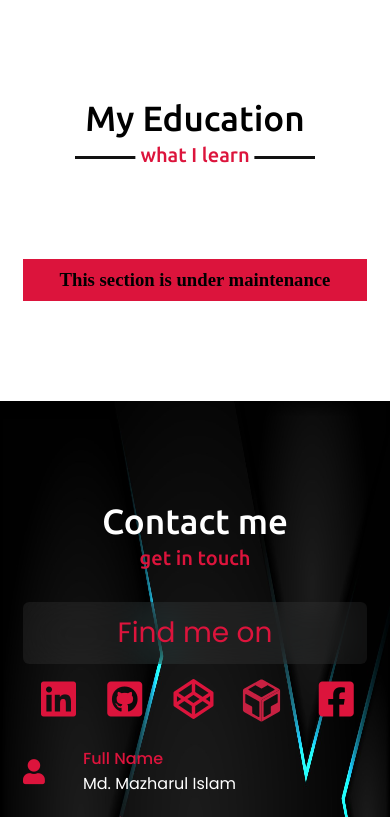
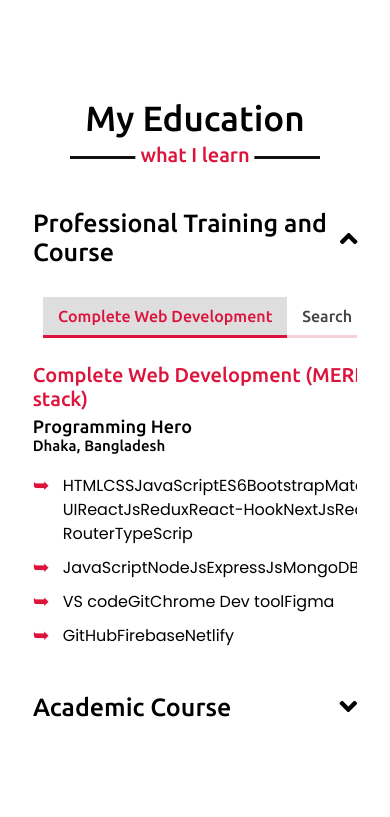
Before and after one commit to Maaazhar/maaazhar.github.io, a React (Vite) app: page / in a window 390 px wide. Shown: the part 6587-7404 px from the top of the page. Built offline with nearby package versions, Linux system fonts and the light colour scheme.

Commit message:
adding data of education section-3

```diff
--- a/src/components/Education/Education.css
+++ b/src/components/Education/Education.css
@@ -10,3 +10,168 @@
     background: #fff;
     content: "what I learn";
 }
+
+.educationTabsWrapper{
+    overflow: hidden;
+}
+
+.educationTabs {
+    width: 85%;
+    display: flex;
+    padding: 10px;
+}
+
+.educationTabWrapper {
+    flex: 3;
+    position: relative;
+    display: flex;
+    flex-direction: column;
+    margin-right: 20px;
+}
+
+.educationTab {
+    width: 100%;
+    background: transparent;
+    border-left: 3px solid #dc143c33;
+    border-right: none;
+    border-top: none;
+    border-bottom: none;
+    padding: 15px;
+    color: #444;
+    font: 500 18px 'Ubuntu', sans-serif;
+    text-align: left;
+    cursor: pointer;
+    white-space: nowrap;
+    transition: all 0.2s;
+}
+
+.educationTab:hover {
+    background: #9e9e9e56;
+}
+
+.activeEducationTab {
+    color: crimson;
+    background: #9e9e9e56;
+    border-left: 3px solid #dc143c;
+}
+
+.educationTabContentWrapper {
+    flex: 9;
+    padding: 5px 10px;
+    border-left: none;
+}
+
+.educationTabContent {
+    display: none;
+}
+
+.activeEducationContent {
+    display: block;
+}
+
+.educationTabs>.educationTabContentWrapper>.educationTabContent>.position {
+    margin-bottom: 5px;
+    color: crimson;
+    font: 500 20px 'Ubuntu', sans-serif;
+}
+
+.educationTabs>.educationTabContentWrapper>.educationTabContent>.company {
+    font: 500 18px 'Ubuntu', sans-serif;
+}
+
+.educationTabs>.educationTabContentWrapper>.educationTabContent>.location {
+    font: 500 15px 'Ubuntu', sans-serif;
+}
+
+.educationTabs>.educationTabContentWrapper>.educationTabContent>.duration {
+    margin-top: 5px;
+    color: #222;
+    font: 400 15px 'Ubuntu', sans-serif;
+}
+
+.educationTabContent>ul {
+    margin-top: 20px;
+    font: 400 16px "Poppins", sans-serif;
+    line-height: 1.5;
+}
+
+.educationTabContent>ul>li {
+    position: relative;
+    list-style: none;
+    padding-left: 30px;
+    margin-bottom: 10px;
+}
+
+.educationTabContent>ul>li::before {
+    content: "\027a5";
+    position: absolute;
+    top: -4px;
+    left: 0px;
+    font-size: 20px;
+    color: crimson;
+}
+
+/* responsive media query for education */
+@media (max-width: 1190px) {
+    .educationTabs {
+        width: 95%;
+    }
+
+    .educationTabWrapper {
+        flex: 3;
+    }
+}
+
+@media (max-width: 947px) {
+    .educationTabs {
+        width: 95%;
+        flex-direction: column;
+    }
+
+    .educationTabWrapper {
+        flex-direction: row;
+        overflow-x: auto;
+        padding-bottom: 10px;
+        margin-right: 0px;
+        margin-bottom: 10px;
+    }
+
+    .educationTab {
+        padding: 10px 20px;
+        border-left: none;
+        border-bottom: 3px solid #dc143c33;
+    }
+
+    .activeEducationTab {
+        border-bottom: 3px solid crimson;
+    }
+
+
+}
+
+@media (max-width: 690px) {}
+
+@media (max-width: 500px) {
+    .education .title::before {
+        width: 250px;
+    }
+
+    .educationTabs {
+        width: 110%;
+    }
+
+    .educationTab {
+        padding: 10px 15px;
+        font-size: 16px;
+    }
+
+    .educationTabContentWrapper {
+        align-self: center;
+    }
+}
+
+@media (max-width: 380px) {
+}
+
+@media (max-width: 350px) {
+}
--- a/src/components/Education/Education.jsx
+++ b/src/components/Education/Education.jsx
@@ -10,7 +10,7 @@ const Education = () => {
     const educationList = [
         {
             "category": "Professional Training and Course",
-            "courseTitles": ["Web Development", "Search Engine Optimization", "Complete Web Design", "CompTIA A+", "CCNA", "MTCRE and MTCNA", "Computer Network", "Red Hat Linux", "Windows Server"],
+            "courseTitles": ["Complete Web Development", "Search Engine Optimization", "Complete Web Design", "CompTIA A+", "CCNA", "MTCRE and MTCNA", "Computer Network", "Red Hat Linux", "Windows Server"],
             "courseList": [
                 {
                     "title": "Complete Web Development (MERN stack)",
@@ -19,23 +19,23 @@ const Education = () => {
                     "duration": "6 Months",
                     "passingYear": "2021",
                     "majorSubject": [
-                        ["HTML", "CSS", "JavaScript", "ES6","Bootstrap","Material UI", "ReactJs", "Redux", "React-Hook", "NextJs", "React-Router", "TypeScrip",],
-                        [ "JavaScript", "NodeJs", "ExpressJs", "MongoDB",],
-                        [ "VS code", "Git", "Chrome Dev tool", "Figma",],
-                        [ "GitHub", "Firebase", "Netlify",]
+                        ["HTML", "CSS", "JavaScript", "ES6", "Bootstrap", "Material UI", "ReactJs", "Redux", "React-Hook", "NextJs", "React-Router", "TypeScrip",],
+                        ["JavaScript", "NodeJs", "ExpressJs", "MongoDB",],
+                        ["VS code", "Git", "Chrome Dev tool", "Figma",],
+                        ["GitHub", "Firebase", "Netlify",]
                     ]
                 },
                 {
-                    "title": "Complete Web Development (MERN stack)",
+                    "title": "Search Engine Optimization",
                     "institute": "Programming Hero",
                     "location": "Dhaka, Bangladesh",
                     "duration": "6 Months",
                     "passingYear": "2021",
                     "majorSubject": [
-                        ["HTML", "CSS", "JavaScript", "ES6","Bootstrap","Material UI", "ReactJs", "Redux", "React-Hook", "NextJs", "React-Router", "TypeScrip",],
-                        [ "JavaScript", "NodeJs", "ExpressJs", "MongoDB",],
-                        [ "VS code", "Git", "Chrome Dev tool", "Figma",],
-                        [ "GitHub", "Firebase", "Netlify",]
+                        ["HTML", "CSS", "JavaScript", "ES6", "Bootstrap", "Material UI", "ReactJs", "Redux", "React-Hook", "NextJs", "React-Router", "TypeScrip",],
+                        ["JavaScript", "NodeJs", "ExpressJs", "MongoDB",],
+                        ["VS code", "Git", "Chrome Dev tool", "Figma",],
+                        ["GitHub", "Firebase", "Netlify",]
                     ]
                 }
             ]
@@ -52,24 +52,24 @@ const Education = () => {
                     "duration": "4 Years",
                     "passingYear": "2020",
                     "majorSubject": [
-                        ["HTML", "CSS", "JavaScript", "ES6","Bootstrap","Material UI", "ReactJs", "Redux", "React-Hook", "NextJs", "React-Router", "TypeScrip",],
-                        [ "JavaScript", "NodeJs", "ExpressJs", "MongoDB",],
-                        [ "VS code", "Git", "Chrome Dev tool", "Figma",],
-                        [ "GitHub", "Firebase", "Netlify",]
+                        ["HTML", "CSS", "JavaScript", "ES6", "Bootstrap", "Material UI", "ReactJs", "Redux", "React-Hook", "NextJs", "React-Router", "TypeScrip",],
+                        ["JavaScript", "NodeJs", "ExpressJs", "MongoDB",],
+                        ["VS code", "Git", "Chrome Dev tool", "Figma",],
+                        ["GitHub", "Firebase", "Netlify",]
                     ]
                 },
                 {
-                    "title": "BSc (Honors) in Electronics and Communication Engineering",
+                    "title": "Higher Secondary Certificate",
                     "institute": "Institute of Science and Technology",
                     "universityBoard": "National University, Bangladesh",
                     "location": "Dhaka, Bangladesh",
                     "duration": "4 Years",
                     "passingYear": "2020",
                     "majorSubject": [
-                        ["HTML", "CSS", "JavaScript", "ES6","Bootstrap","Material UI", "ReactJs", "Redux", "React-Hook", "NextJs", "React-Router", "TypeScrip",],
-                        [ "JavaScript", "NodeJs", "ExpressJs", "MongoDB",],
-                        [ "VS code", "Git", "Chrome Dev tool", "Figma",],
-                        [ "GitHub", "Firebase", "Netlify",]
+                        ["HTML", "CSS", "JavaScript", "ES6", "Bootstrap", "Material UI", "ReactJs", "Redux", "React-Hook", "NextJs", "React-Router", "TypeScrip",],
+                        ["JavaScript", "NodeJs", "ExpressJs", "MongoDB",],
+                        ["VS code", "Git", "Chrome Dev tool", "Figma",],
+                        ["GitHub", "Firebase", "Netlify",]
                     ]
                 }
             ]
@@ -77,15 +77,67 @@ const Education = () => {
     ]
 
     return (
-        <div>
-            <section className="education" id="education">
-                <div className="max-width">
-                    <h2 className="title">My Education</h2>
-
-                    <h3  className="information">This section is under maintenance</h3>
+        <section className="education" id="education">
+            <div className="max-width">
+                <h2 className="title">My Education</h2>
+                <div className="educationContentWrapper">
+                    {educationList.map((d, i) => (
+                        <div className="educationCategory accordion" key={`${d.category}-${i}`}>
+                            <input
+                                type="radio"
+                                id={"educationAccordion-" + i}
+                                className="accordionInput"
+                                name="educationAccordion"
+                                value={i}
+                                onClick={() => toggleCategory(i)}
+                                checked={educationCategory === i ? true : false} />
+                            <label
+                                className="educationCategoryTitle accordionButton"
+                                htmlFor={"educationAccordion-" + i}>
+                                {d.category} <i className="fas fa-angle-down"> </i>
+                            </label>
+                            <div className="educationContent accordionContent">
+                                <div className="educationTabsWrapper">
+                                    <div className="educationTabs">
+                                        <div className="educationTabWrapper">
+                                            {d.courseTitles.map((t, j) => (
+                                                <button
+                                                    key={t + 1 + j}
+                                                    onClick={() => toggleTab(j)}
+                                                    className={tabState === j ? "educationTab activeEducationTab" : "educationTab"}>
+                                                    {t}
+                                                </button>
+                                            ))}
+                                        </div>
+                                        <div className="educationTabContentWrapper">
+                                            {d.courseList.map((c, k) => (
+                                                <div
+                                                    key={c - 1 + k}
+                                                    className={tabState === k ? "educationTabContent activeEducationContent" : "educationTabContent"}>
+                                                    <h3 className="position">{c.title}</h3>
+                                                    <p className="company">{c.institute}</p>
+                                                    <p className="location">{c.location}</p>
+                                                    <p className="duration">{d.duration}</p>
+                                                    <p className="workDescription"></p>
+                                                    <ul>
+                                                        {c.majorSubject.map((des) => (
+                                                            <li key={des + 1 + k}>{des}</li>
+                                                        ))}
+                                                    </ul>
+                                                </div>
+                                            )
+                                            )}
+                                        </div>
+                                    </div>
+                                </div>
+                            </div>
+                        </div>
+                    )
+                    )}
                 </div>
-            </section>
-        </div>
+                <h3 className="information">This section is under maintenance</h3>
+            </div>
+        </section>
     )
 }
 
```
